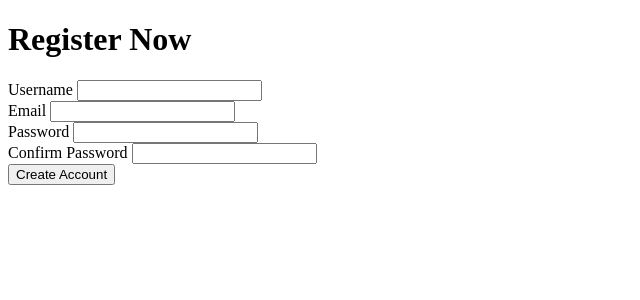
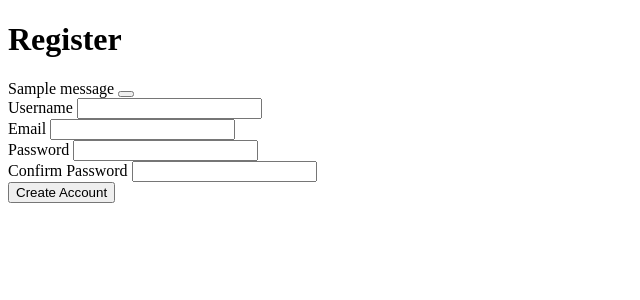
Before and after one commit to Orion-CS/GameRview, a Flask app: page /register/ in a window 1280 px wide. Shown: the top 300 px of the page, without its empty margins (0-640 px from the left). Run offline with Flask 2, Linux system fonts and the light colour scheme; tables that the repository leaves empty hold one stand-in row (values such as "Sample post"); one stand-in notice (Sample message) is shown.

Commit message:
flashing messages

```diff
--- a/registerForm.py
+++ b/registerForm.py
@@ -7,5 +7,5 @@ class RegisterForm(FlaskForm):
     email = EmailField("Email", validators=[InputRequired(), Email()])
     password = PasswordField("Password", validators=[InputRequired(), Length(min=8, max=64)])
     # fix confirm password not working
-    confirm_password = PasswordField("Confirm Password", validators=[InputRequired(), EqualTo("Password", 'Passwords must match')])
+    confirm_password = PasswordField("Confirm Password", validators=[InputRequired(), EqualTo("password", 'Passwords must match')])
     submit = SubmitField("Create Account")
--- a/templates/register_form.html
+++ b/templates/register_form.html
@@ -7,7 +7,15 @@
     <title>Register</title>
 </head>
 <body>
-    <h1>Register Now</h1>
+    <h1>Register</h1>
+
+    {% for message in get_flashed_messages() %}
+		<div class="alert alert-warning alert-dismissible fade show" role="alert">
+			{{message}}
+			<button type="button" class="btn-close" data-bs-dismiss="alert" aria-label="Close"></button>
+		</div>
+	{% endfor %}
+
     <form action="/register/" method="post">
         {# add CSRF protection #}
         {{ form.hidden_tag() }}
```
Also changed, not shown: templates/login_page.html (+9 -0 lines), gamerview.sqlite3.
